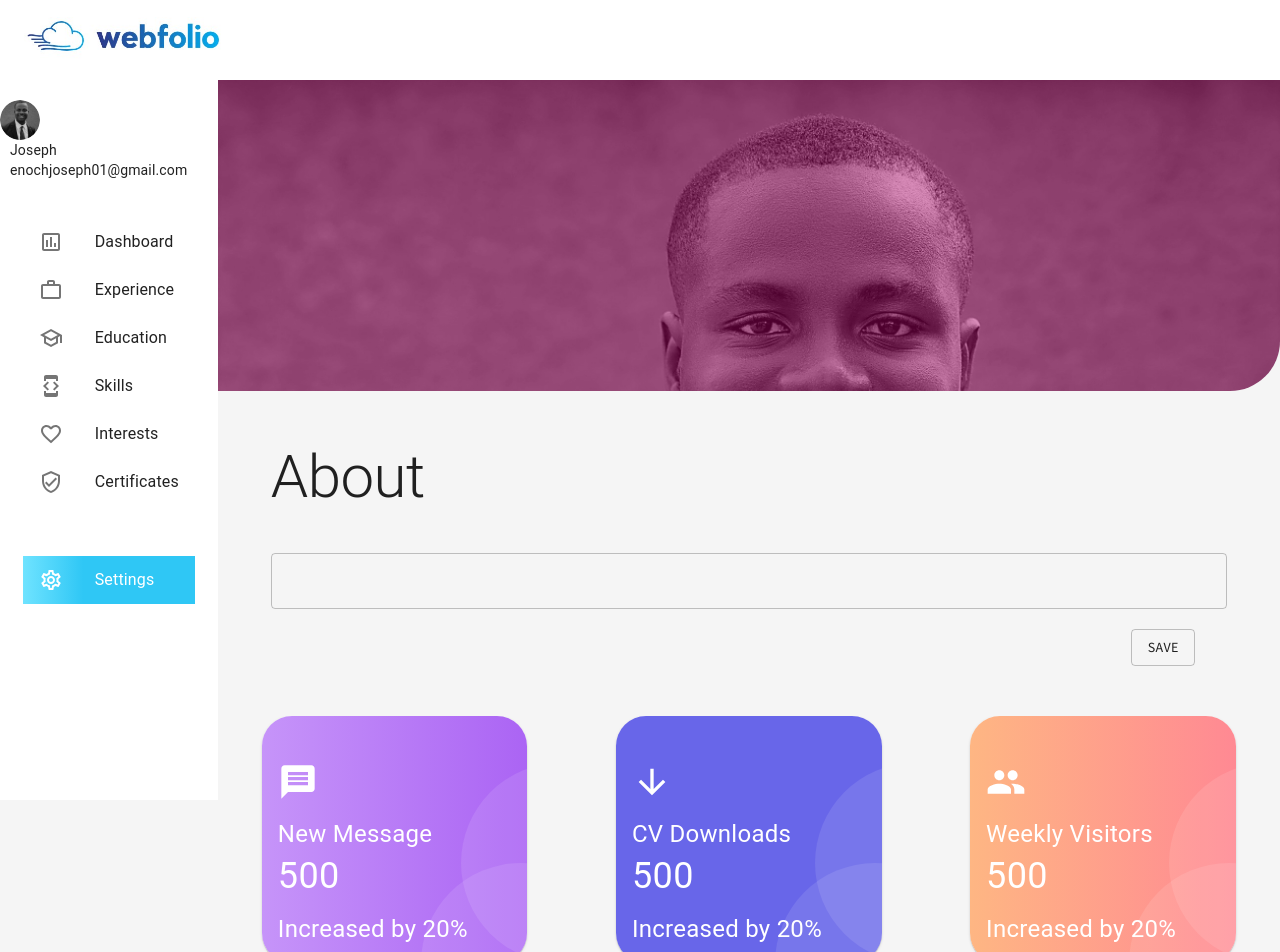
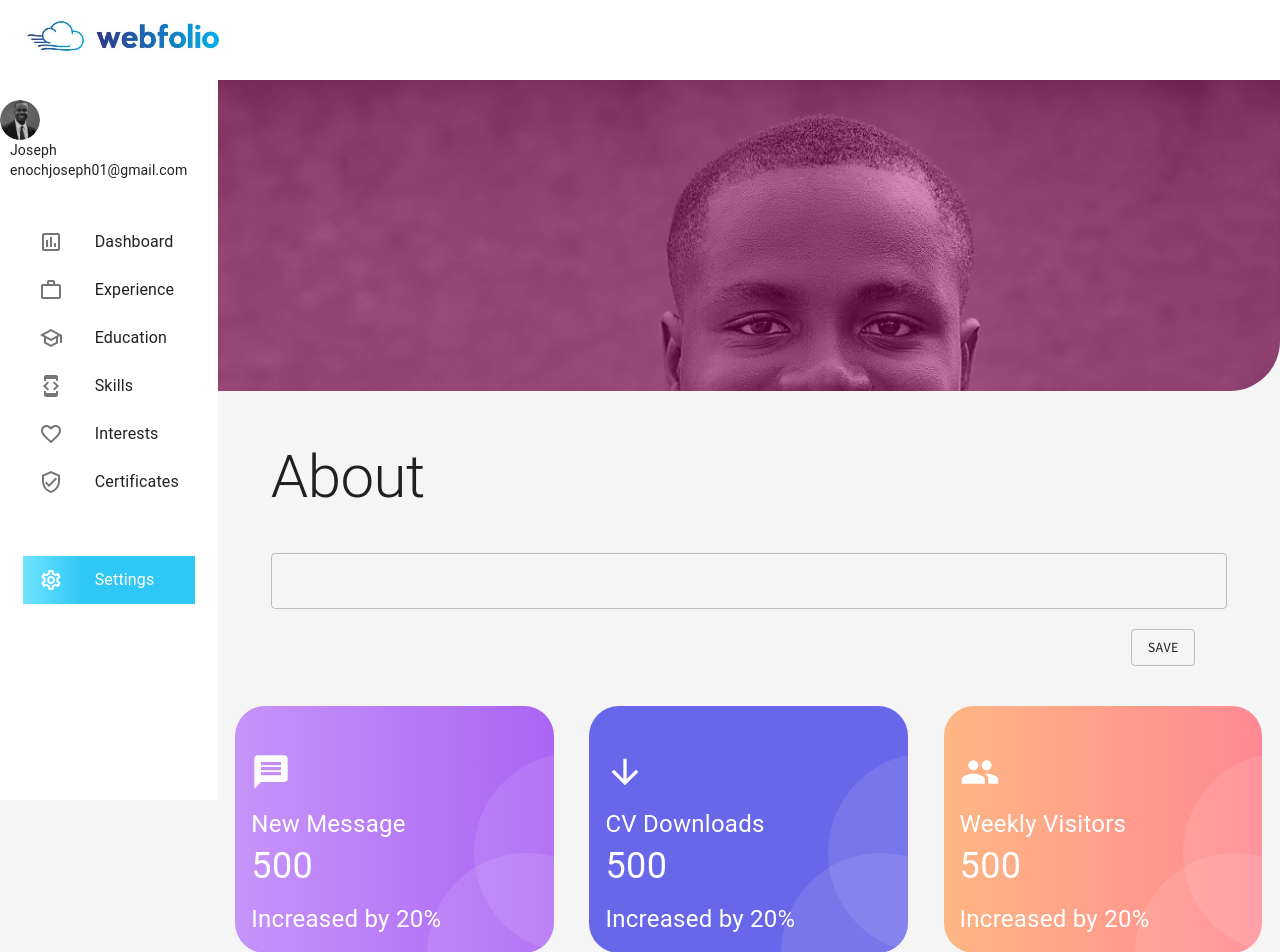
Before and after one commit to lucatosc/Portfolio-dashboard-editor-velzon, a React (Create React App) app: page / in a window 1280 px wide. Shown: the top 952 px of the page. Built offline with nearby package versions, Linux system fonts and the light colour scheme.

Commit message:
Made Changes to Analytics Sectio

```diff
--- a/src/components/Dashboard/AnalyticsCard.jsx
+++ b/src/components/Dashboard/AnalyticsCard.jsx
@@ -5,12 +5,13 @@ import {Message, ArrowDownward, People} from "@material-ui/icons"
 const useStyles = makeStyles((theme) => ({
     root:{
         height:"100%",
-        width:"25%",
+        width:"30%",
+        margin:"0 15px",
         borderRadius: "30px",
         minWidth:"250px",
         [theme.breakpoints.down("sm")]:{
-            height: "100%",
-            minWidth: "110px",
+            marginTop:"35px",
+            // minWidth: "110px",
         }
     },
     cardContent: {
@@ -80,7 +81,7 @@ const AnalyticsCard = (props) => {
         color = "linear-gradient(90deg, rgba(254,182,131,1) 0%, rgba(255,137,147,1) 100%)"
     }
     return (
-            <Card raised className={classes.root} component={Paper} elevation={0}>
+            <Card raised className={classes.root}   elevation={0}>
                 <CardContent style={{ background:color}}>
                    {icon}
                     <Typography variant="body2" className={classes.contentP} >
--- a/src/components/Dashboard/Dashboard.jsx
+++ b/src/components/Dashboard/Dashboard.jsx
@@ -8,11 +8,11 @@ import About from "./About"
 const useStyles = makeStyles((theme) =>({
     general:{
         display: "flex",
+        flexWrap: "wrap",
         justifyContent: "space-around",
+        alignItems:"center",
         width: "100%",
-        overflow: "auto",
         height: "100%",
-        marginBottom:10
     },
 
 }))
@@ -27,7 +27,7 @@ const Dashboard = () => {
             <div className={classes.general}>
                 <About/>
             </div>
-            <div className={classes.general}>
+            <div className={classes.general} style={{overflow:"auto"}}>
                     <AnalyticsCard type={1} number={500} percent={20} />
                     <AnalyticsCard type={2} number={500} percent={20} />
                     <AnalyticsCard type={3} number={500} percent={20} />
--- a/src/components/Dashboard/UserImage.jsx
+++ b/src/components/Dashboard/UserImage.jsx
@@ -9,6 +9,7 @@ const useStyles = makeStyles((theme) =>({
         height:"40vh",
         width:"100%",
         background:"linear-gradient(0deg, rgba(255, 0, 150, 0.3), rgba(255, 0, 150, 0.3)), url("+userImg+")",
+        backgroundAttachment:"fixed",
         backgroundSize:"cover",
         marginBottom:50,
         borderRadius:"0px 0px 50px 0px",
--- a/src/components/Experience/Experience.jsx
+++ b/src/components/Experience/Experience.jsx
@@ -6,8 +6,8 @@ import {AddCircle} from "@material-ui/icons/";
 const useStyles = makeStyles((theme) =>({
     addIcon:{
         position:"absolute",
-        top:145,
-        right:30,
+        top:132,
+        right:100,
         marginBottom:0,
     }
 }))
@@ -18,7 +18,7 @@ const Experience = ()=>{
         <div>
             <ExperienceHeader/>
             <div className = {styles.addIcon}>
-                <AddCircle/>
+                <AddCircle style={{color:"rgba(111,227,255,1)", fontSize:50}}/>
             </div>
         </div>
     )
```
